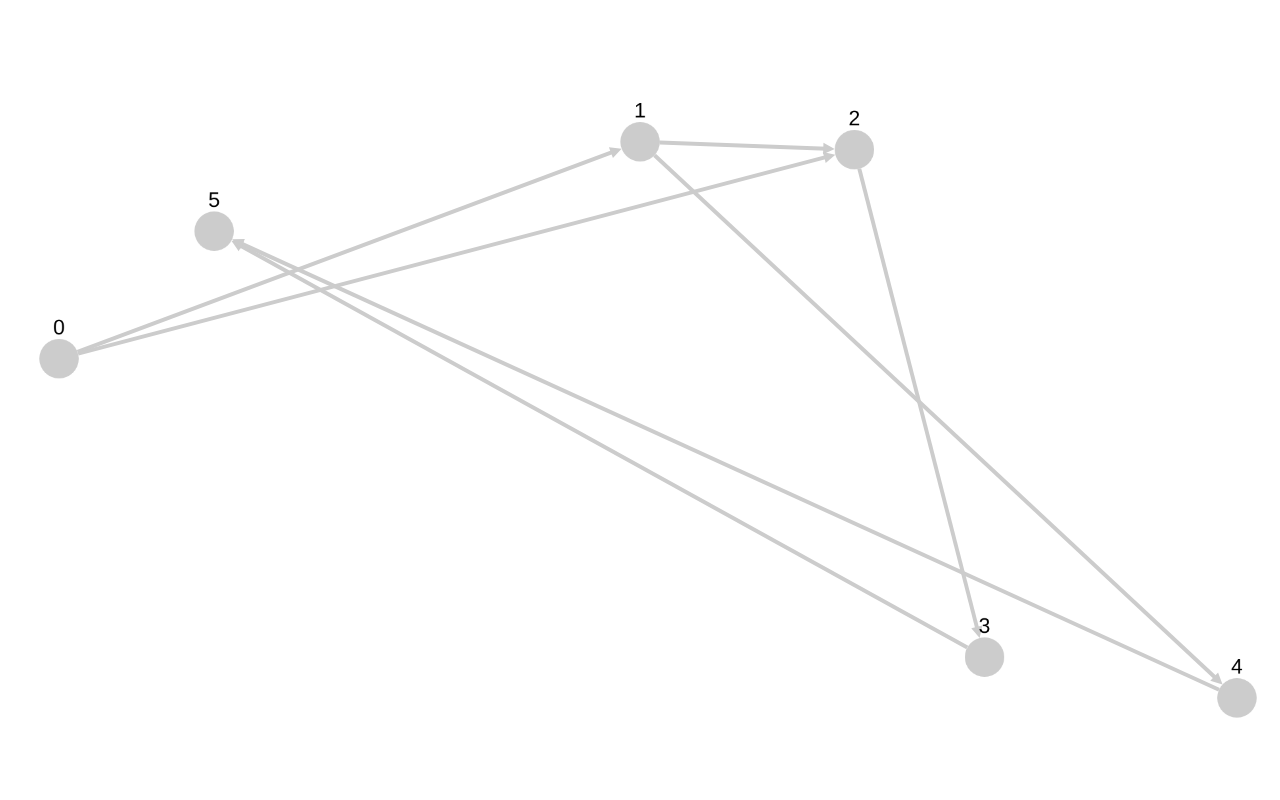
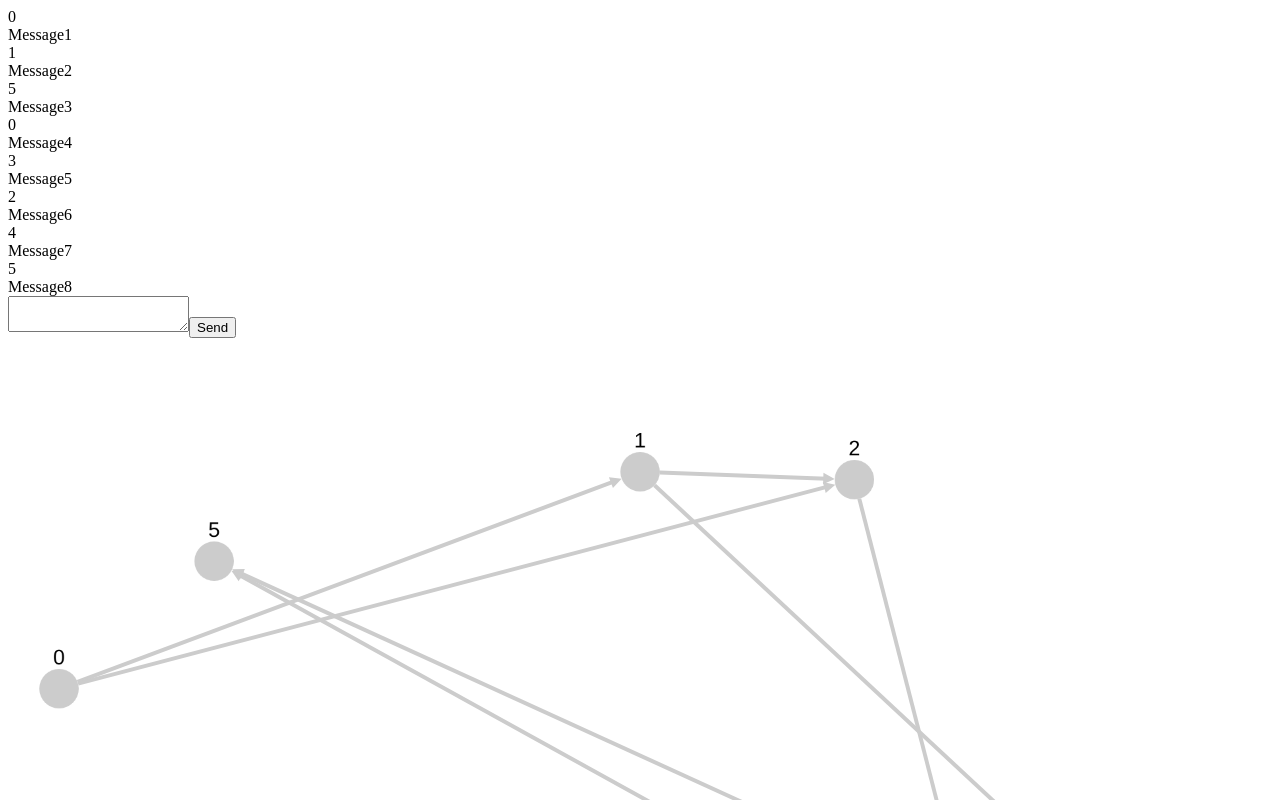
Before and after one commit to approvers/genkainet, a React app: page / in a window 1280 px wide. Shown: the top 800 px of the page. Built offline with nearby package versions, Linux system fonts and the light colour scheme; the HTML template or start-up script is replaced by a standard one.

Commit message:
feat: add sample

```diff
--- a/src/App.tsx
+++ b/src/App.tsx
@@ -1,6 +1,8 @@
-import React, { FC } from "react";
+import React, { FC, useState } from "react";
 import { INode, IConnection } from "@approvers/libgenkainet";
 import Graph from "./components/Graph";
+import Console from "./components/Console";
+import { Message } from "./shared";
 
 // for test
 const nodes: INode[] = [
@@ -20,11 +22,31 @@ const connections: IConnection[] = [
   { from: nodes[3], to: nodes[5], state: "established", establishedAt: new Date() },
   { from: nodes[4], to: nodes[5], state: "established", establishedAt: new Date() },
 ];
+const message: Message[] = [
+  { from: "0", message: "Message1" },
+  { from: "1", message: "Message2" },
+  { from: "5", message: "Message3" },
+  { from: "0", message: "Message4" },
+  { from: "3", message: "Message5" },
+  { from: "2", message: "Message6" },
+  { from: "4", message: "Message7" },
+  { from: "5", message: "Message8" },
+];
 
-const App: FC = () => (
-  <div style={{ width: "100vw", height: "100vh" }}>
-    <Graph nodes={nodes} connections={connections} />
-  </div>
-);
+const App: FC = () => {
+  const [to, setTo] = useState<string | null>(null);
+  return (
+    <div style={{ width: "100vw", height: "100vh" }}>
+      <Console
+        messages={message}
+        to={to}
+        onSendClick={() => {
+          /* TODO */
+        }}
+      />
+      <Graph nodes={nodes} connections={connections} onNodeClick={(nodeId) => setTo(nodeId)} />
+    </div>
+  );
+};
 
 export default App;
--- a/src/components/Graph.tsx
+++ b/src/components/Graph.tsx
@@ -27,7 +27,7 @@ const style: Stylesheet[] = [
 type Props = {
   nodes: INode[];
   connections: IConnection[];
-  onNodeClick?: (nodeId?: string) => void;
+  onNodeClick?: (nodeId: string) => void;
 };
 
 const Graph: FC<Props> = ({ nodes, connections, onNodeClick }) => {
--- /dev/null
+++ b/src/shared.ts
@@ -0,0 +1,4 @@
+export type Message = {
+  from: string;
+  message: string;
+};
```
